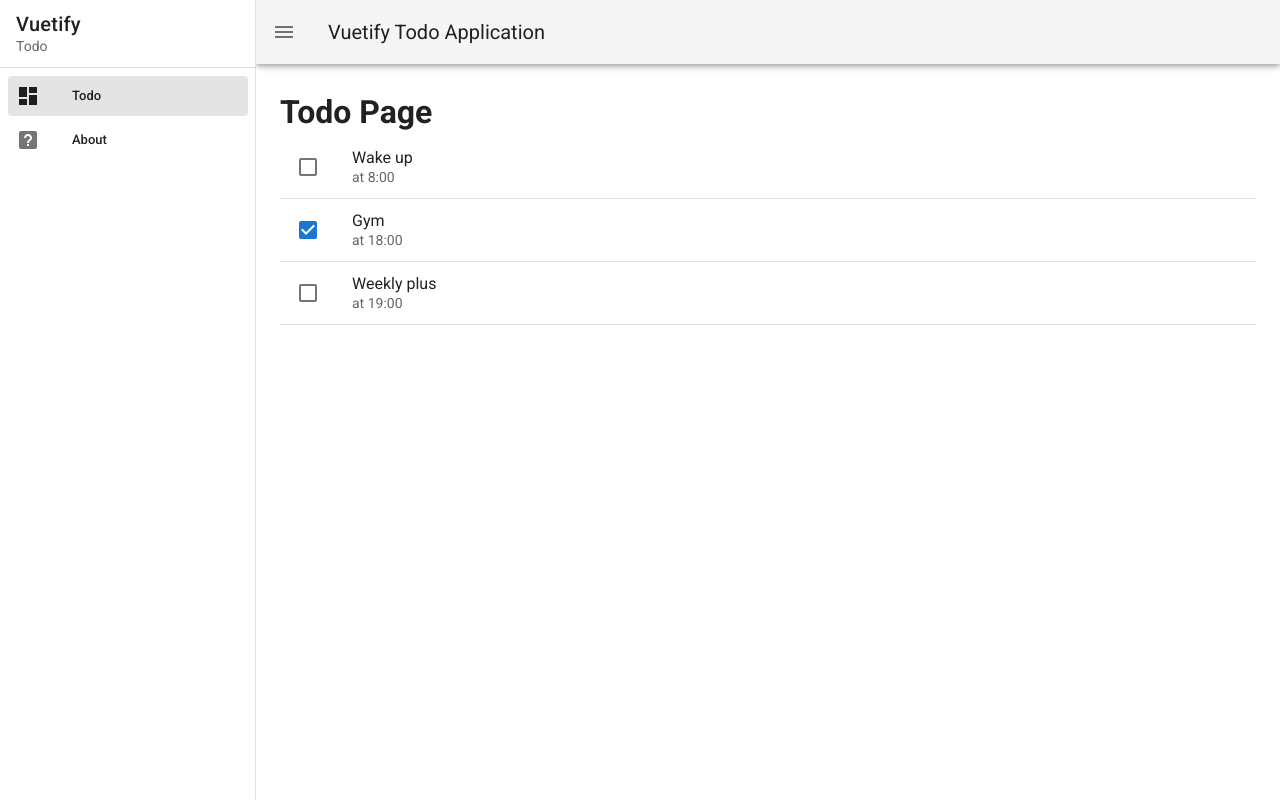
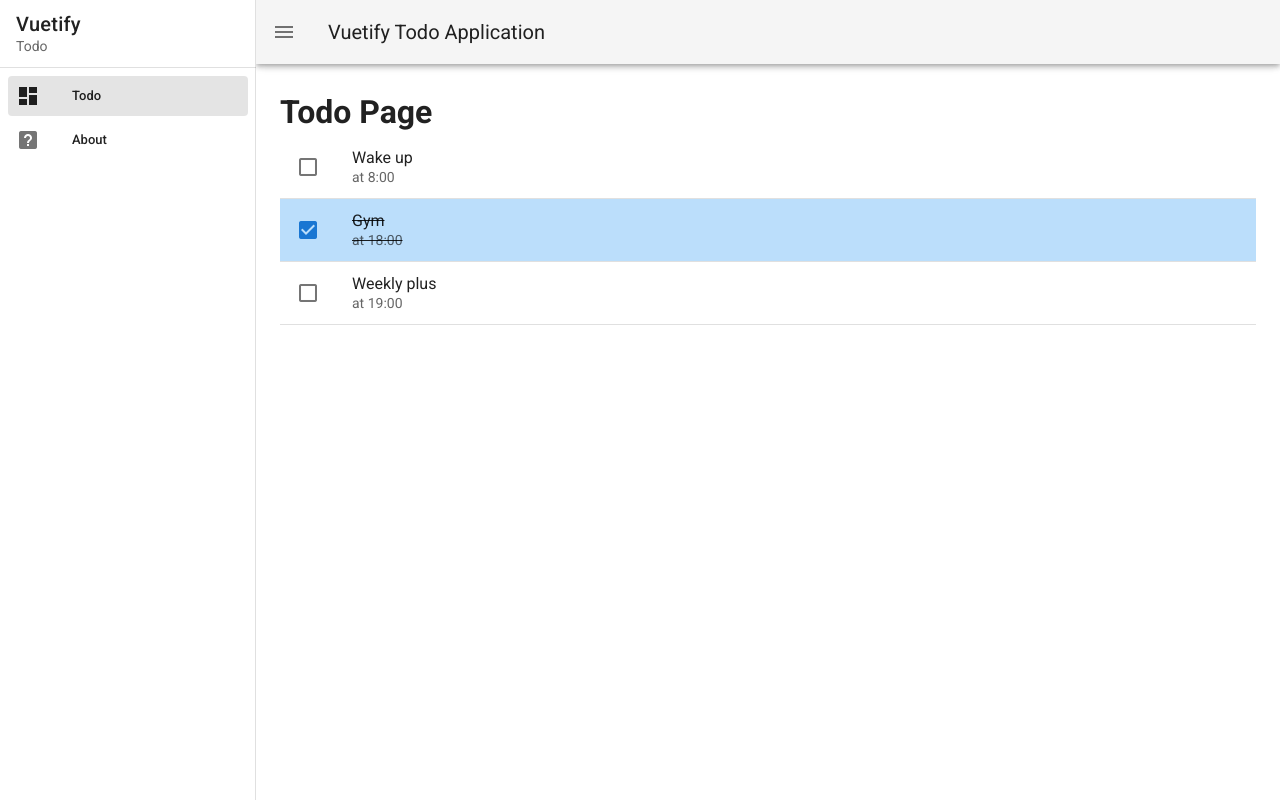
Before and after one commit to sajjadmurtaza/vuetify-todo, a Vue app: page /#/ in a window 1280 px wide. Built offline with nearby package versions, Linux system fonts and the light colour scheme.

Commit message:
make line when has done

```diff
--- a/src/views/Todo.vue
+++ b/src/views/Todo.vue
@@ -12,6 +12,7 @@
 
         <v-list-item
           @click="doneTask(task.id)"
+          :class="{ 'blue lighten-4' : task.done }"
         >
 
           <template v-slot:default>
@@ -22,7 +23,9 @@
               ></v-checkbox>
             </v-list-item-action>
 
-            <v-list-item-content>
+            <v-list-item-content
+              :class="{ 'text-decoration-line-through' : task.done }"
+            >
               <v-list-item-title>
                 {{task.title}}
               </v-list-item-title>
@@ -31,6 +34,7 @@
                 {{task.time}}
               </v-list-item-subtitle>
             </v-list-item-content>
+
           </template>
         </v-list-item>
 
```
